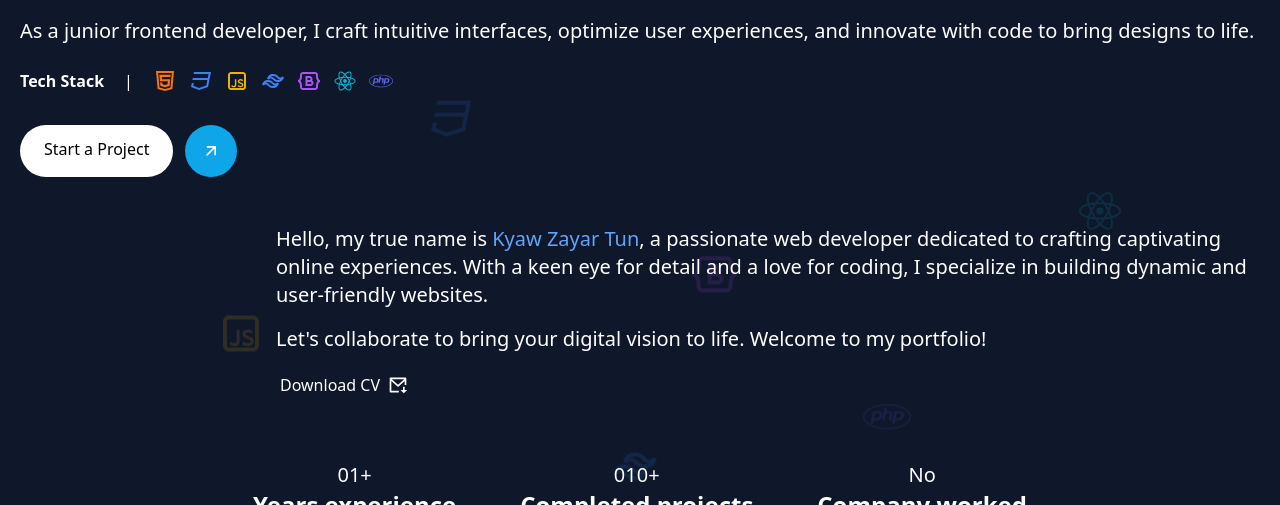
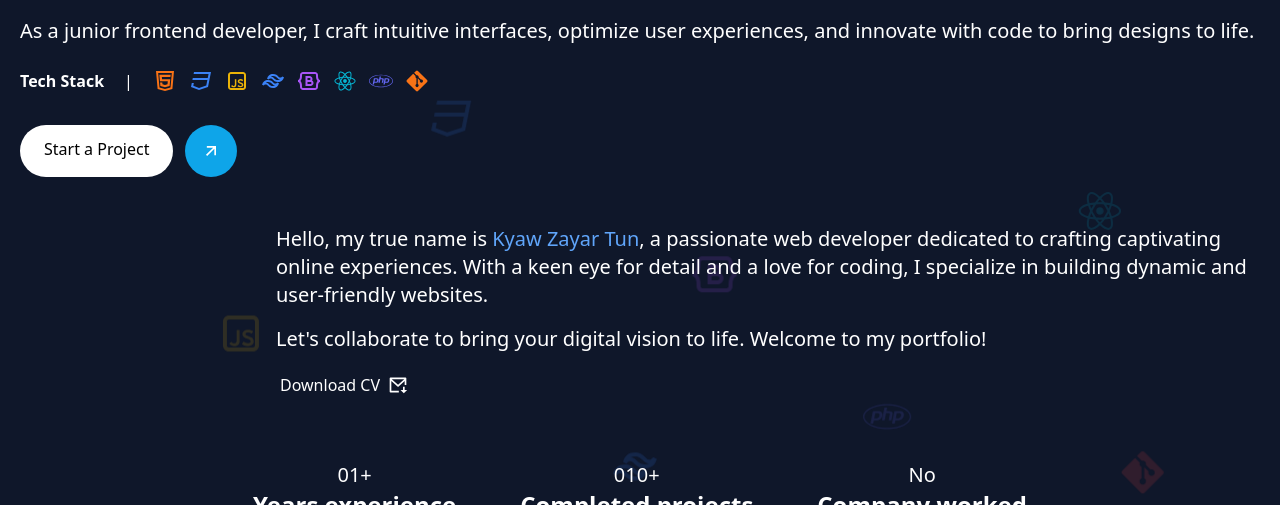
Before and after one commit to BrandonBlkk/my-portfolio, a React (Create React App) app: page / in a window 1280 px wide. Both pictures are taken after a click on the element 448 px from the left and 120 px from the top of the page. Shown: the part 295-800 px from the top of the page. Built offline with nearby package versions, Linux system fonts and the light colour scheme; the HTML template or start-up script is replaced by a standard one.

Commit message:
Update tech skill

```diff
--- a/src/components/Hero.jsx
+++ b/src/components/Hero.jsx
@@ -1,6 +1,6 @@
 import React, { useEffect, useState } from 'react';
 import { RiCss3Line, RiHtml5Line, RiJavascriptLine, RiTailwindCssLine, RiBootstrapLine, RiArrowRightUpLine, RiMailDownloadLine, RiReactjsFill } from "react-icons/ri";
-import { FaPhp } from "react-icons/fa6";
+import { FaGitAlt, FaPhp } from "react-icons/fa6";
 import { items } from '../constants';
 import TechStack from './TechStack';
 
@@ -17,15 +17,31 @@ const Hero = () => {
         <div className="relative overflow-hidden">
             {/* Moving background icons */}
             <div className="absolute inset-0 z-0">
-                <div className="moving-icon absolute"><RiHtml5Line size={48} className="text-orange-500 opacity-0 dark:opacity-15" /></div>
-                <div className="moving-icon absolute"><RiCss3Line size={48} className="text-blue-500 opacity-0 dark:opacity-15" /></div>
-                <div className="moving-icon absolute"><RiJavascriptLine size={48} className="text-yellow-500 opacity-0 dark:opacity-15" /></div>
-                <div className="moving-icon absolute"><RiTailwindCssLine size={48} className="text-blue-500 opacity-0 dark:opacity-15" /></div>
-                <div className="moving-icon absolute"><RiReactjsFill size={48} className="text-cyan-500 opacity-0 dark:opacity-15" /></div>
-                <div className="moving-icon absolute"><FaPhp size={48} className="text-indigo-500 opacity-0 dark:opacity-15" /></div>
-                <div className="moving-icon absolute"><RiBootstrapLine size={48} className="text-purple-500 opacity-0 dark:opacity-15" /></div>
-            </div>
-
+                <div className="moving-icon absolute">
+                    <RiHtml5Line size={48} className="text-orange-500 opacity-0 dark:opacity-15" />
+                </div>
+                <div className="moving-icon absolute">
+                    <RiCss3Line size={48} className="text-blue-500 opacity-0 dark:opacity-15" />
+                </div>
+                <div className="moving-icon absolute">
+                    <RiJavascriptLine size={48} className="text-yellow-500 opacity-0 dark:opacity-15" />
+                </div>
+                <div className="moving-icon absolute">
+                    <RiTailwindCssLine size={48} className="text-blue-500 opacity-0 dark:opacity-15" />
+                </div>
+                <div className="moving-icon absolute">
+                    <RiReactjsFill size={48} className="text-cyan-500 opacity-0 dark:opacity-15" />
+                </div>
+                <div className="moving-icon absolute">
+                    <FaPhp size={48} className="text-indigo-500 opacity-0 dark:opacity-15" />
+                </div>
+                <div className="moving-icon absolute">
+                    <RiBootstrapLine size={48} className="text-purple-500 opacity-0 dark:opacity-15" />
+                </div>
+                <div className="moving-icon absolute">
+                    <FaGitAlt size={48} className="text-red-500 opacity-0 dark:opacity-15" />
+                </div>
+                </div>
 
             {/* Rest of the Hero component */}
             <div className="relative z-10">
--- a/src/constants/index.jsx
+++ b/src/constants/index.jsx
@@ -1,5 +1,5 @@
 import { RiBootstrapLine, RiCss3Line, RiHtml5Line, RiJavascriptLine, RiReactjsFill, RiReactjsLine, RiTailwindCssLine } from "react-icons/ri";
-import { FaPhp } from "react-icons/fa6";
+import { FaPhp, FaGitAlt } from "react-icons/fa6";
 import { PiDeviceMobileSpeakerDuotone, PiDeviceTabletSpeakerDuotone, PiDevicesDuotone } from "react-icons/pi";
 
 export const skills = [
@@ -38,6 +38,11 @@ export const skills = [
         tech: <FaPhp size={24} className='text-indigo-500'/>,
         used: "31.89% used"
     },
+    {
+        id: 7,
+        tech: <FaGitAlt size={24} className='text-orange-500'/>,
+        used: "48.97% used"
+    }
 ]
 
 export const items = [
--- a/src/styles/App.css
+++ b/src/styles/App.css
@@ -62,3 +62,9 @@ html {
   top: 40%;
   right: 50%;
 }
+
+.moving-icon:nth-child(8) {
+  animation-duration: 14s;
+  bottom: 20%;
+  right: 15%;
+}
```
